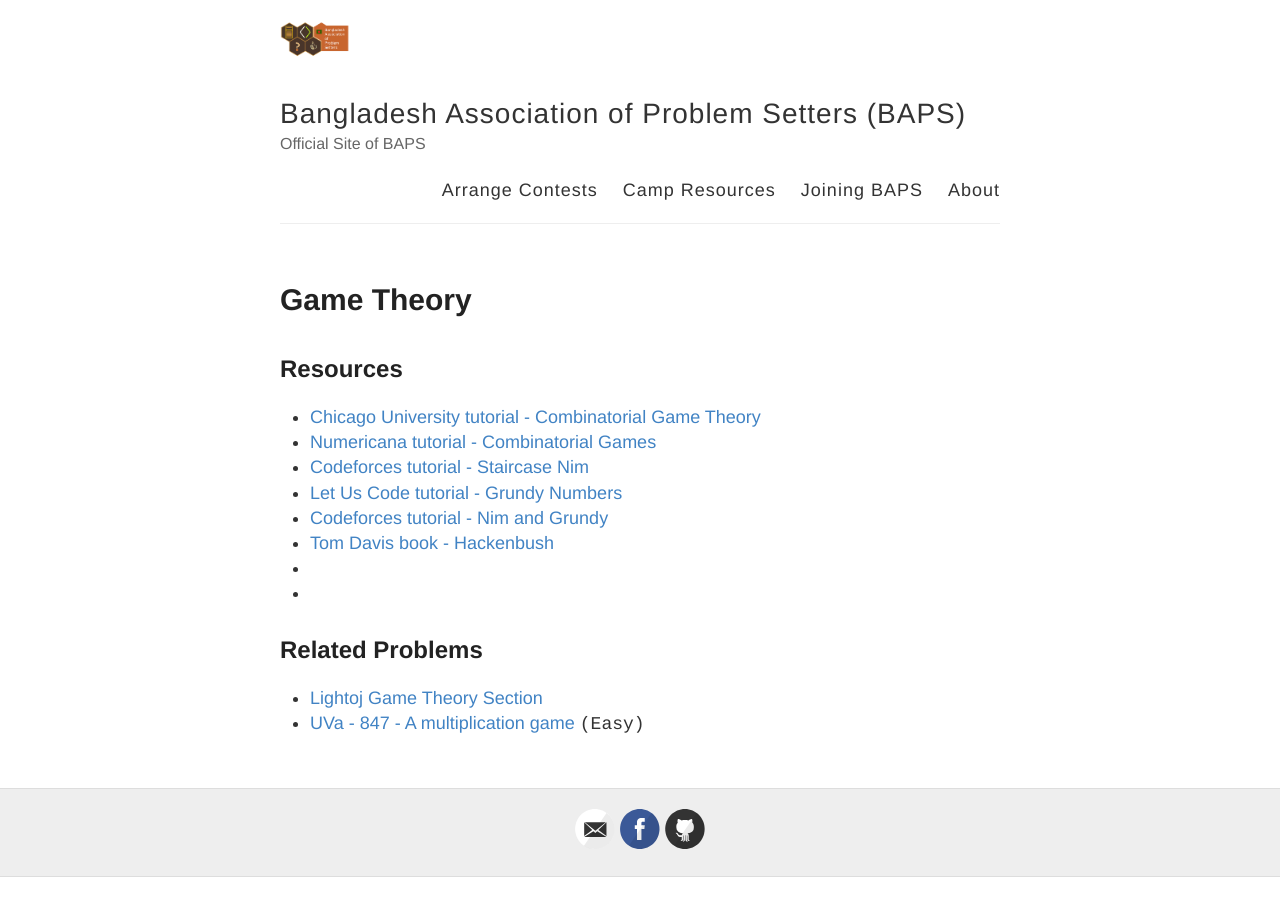
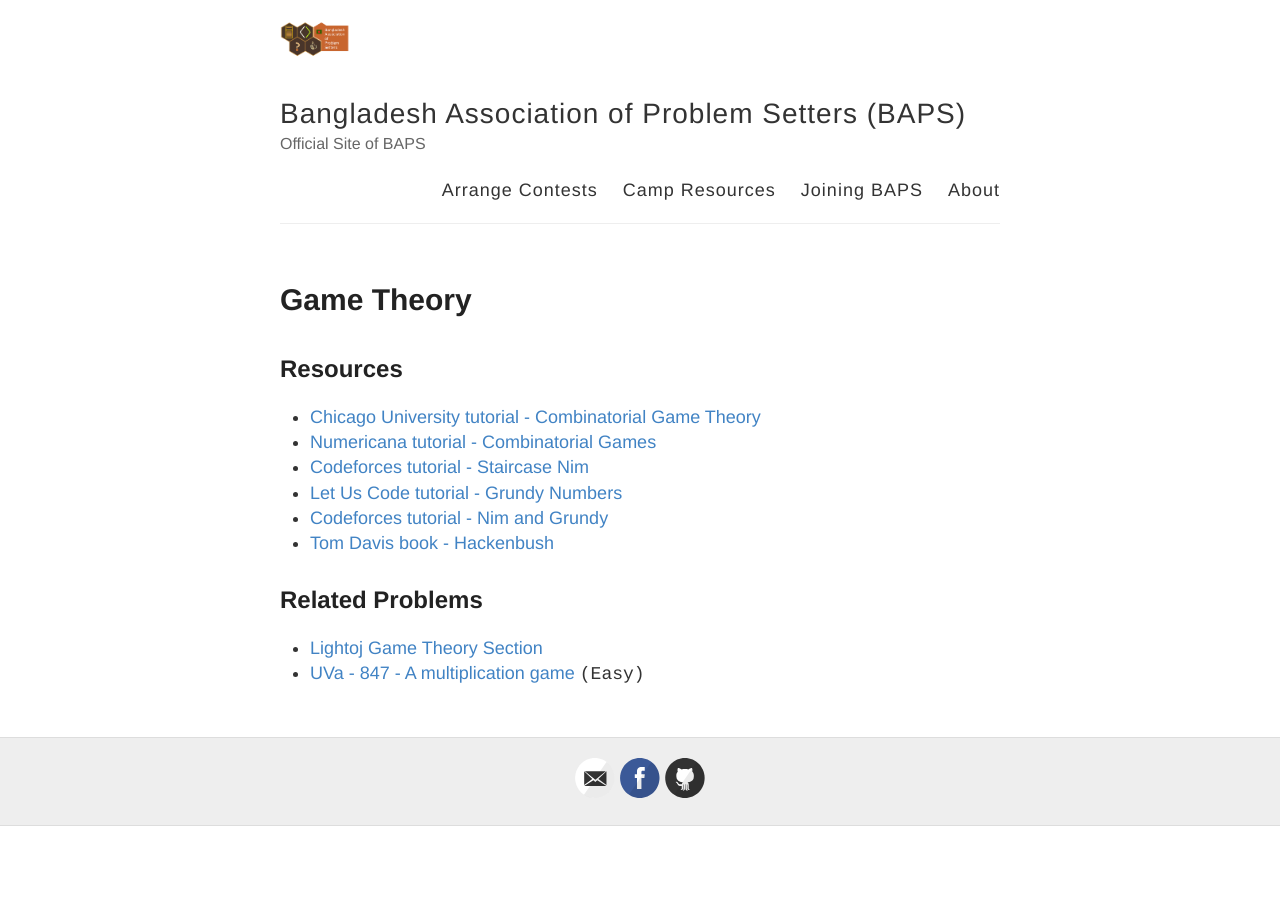
Before and after one commit to baps-bgd/baps-bgd.github.io, a Jekyll site: the page built from _posts/2020-10-18-game-theory.md, in a window 1280 px wide. Built offline with Jekyll 4.4.1, drawn with Linux system fonts in a browser that asks for light colours.

Commit message:
Update 2020-10-18-game-theory.md

```diff
--- a/_posts/2020-10-18-game-theory.md
+++ b/_posts/2020-10-18-game-theory.md
@@ -12,8 +12,7 @@
 - [Let Us Code tutorial - Grundy Numbers](http://letuskode.blogspot.com/2014/08/grundy-numbers.html){:target="\_blank"}
 - [Codeforces tutorial - Nim and Grundy](https://codeforces.com/blog/entry/66040){:target="\_blank"}
 - [Tom Davis book - Hackenbush](http://www.geometer.org/mathcircles/hackenbush.pdf){:target="\_blank"}
-- [](){:target="\_blank"}
-- [](){:target="\_blank"}
+[](){:target="\_blank"}
 
 ## Related Problems
 
```
